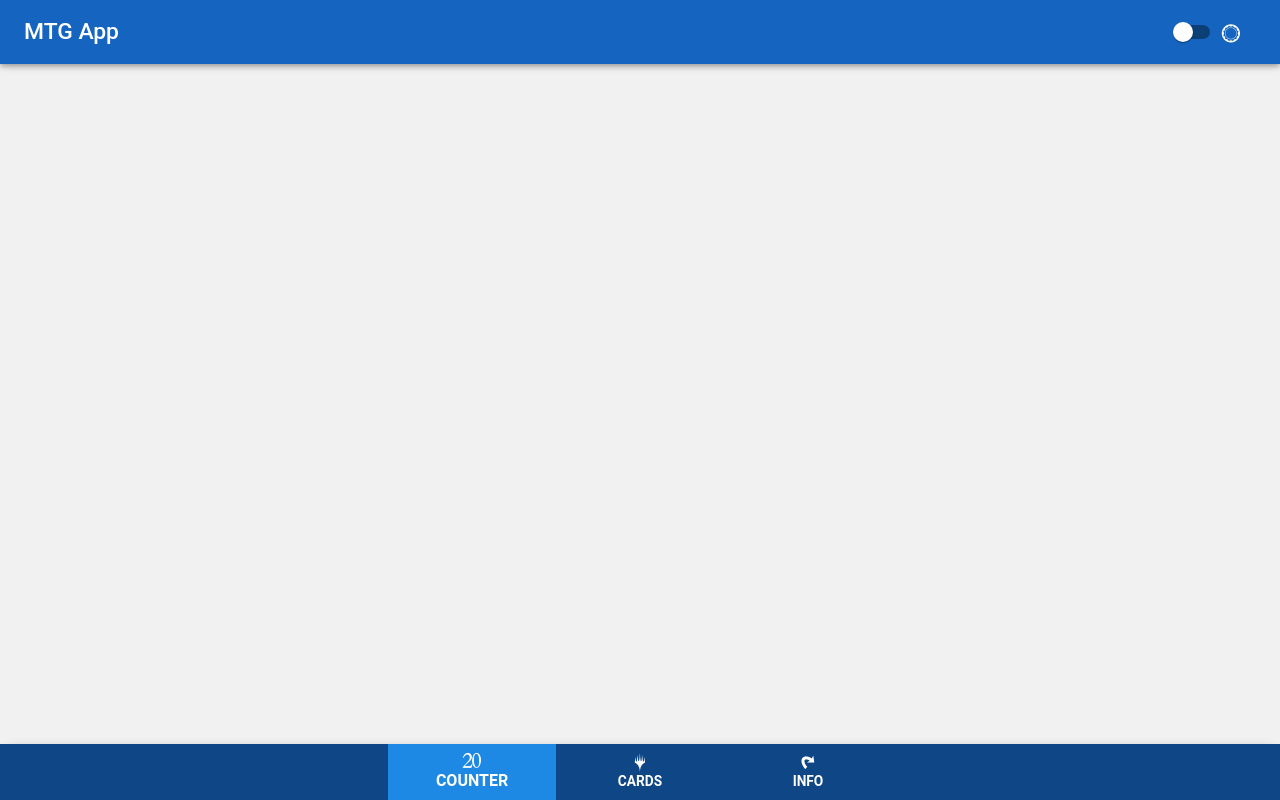
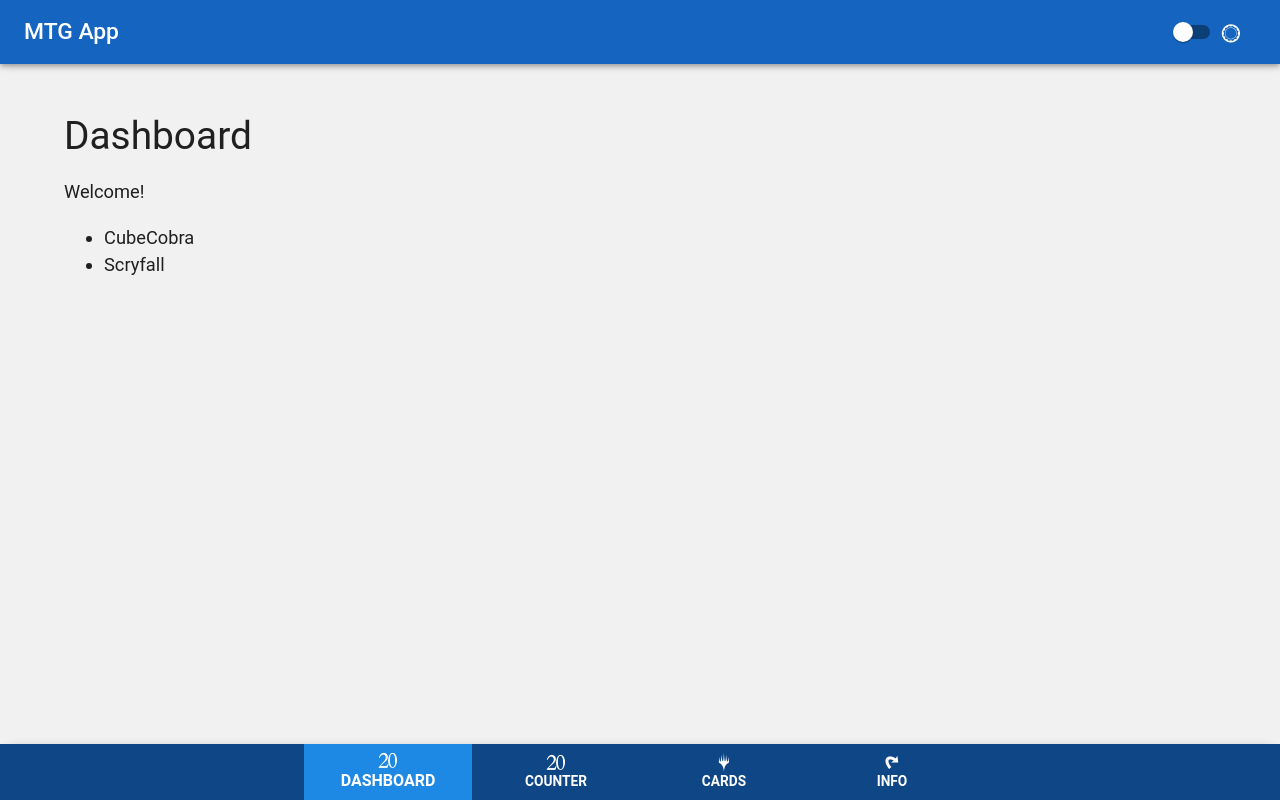
Before and after one commit to AdamJ/my-mtg-app, a React (Vite) app: page /my-mtg-app/dashboard in a window 1280 px wide. Built offline with nearby package versions, Linux system fonts and the light colour scheme; a web font is replaced by a local one.

Commit message:
Add Dashboard component and implement routing, enhance AppLifeCounter layout

```diff
--- a/src/App.jsx
+++ b/src/App.jsx
@@ -3,8 +3,9 @@ import CssBaseline from '@mui/material/CssBaseline';
 import Switch from '@mui/material/Switch';
 import FormGroup from '@mui/material/FormGroup';
 import FormControlLabel from '@mui/material/FormControlLabel';
-import { BrowserRouter as Router, Routes, Route, Link } from 'react-router-dom';
+import { BrowserRouter as Router, Routes, Route, Link, Navigate } from 'react-router-dom';
 import { AppBar, BottomNavigation, BottomNavigationAction, Paper, Container, Toolbar, Typography, Box, Slide } from '@mui/material'; // Import Material UI components
+import Dashboard from './components/Dashboard';
 import AppLifeCounter from './components/AppLifeCounter';
 import CardListCreator from './components/CardListCreator';
 import InformationPage from './components/InformationPage';
@@ -186,6 +187,10 @@ function App() {
             </Slide>
             <Box component="main" sx={{ padding: 2, marginTop: 8 }}> {/* Add some padding around content */}
               <Routes>
+                {/* Redirect to /dashboard */}
+                {/* Remove the <Navigate to> if a redirect is not wanted */}
+                <Route path="/my-mtg-app" element={<Navigate to="/my-mtg-app/dashboard" />} />
+                <Route path="/my-mtg-app/dashboard" element={<Dashboard />} />
                 <Route path="/my-mtg-app/life-counter" element={<AppLifeCounter />} />
                 <Route path="/my-mtg-app/card-list" element={<CardListCreator />} />
                 <Route path="/my-mtg-app/info" element={<InformationPage />} />
@@ -199,6 +204,7 @@ function App() {
                   setValue(newValue);
                 }}
               >
+                <BottomNavigationAction label="Dashboard" icon={<i className="ms ms-20"></i>} component={Link} to="/my-mtg-app/dashboard" />
                 <BottomNavigationAction label="Counter" icon={<i className="ms ms-20"></i>} component={Link} to="/my-mtg-app/life-counter" />
                 <BottomNavigationAction label="Cards" icon={<i className="ms ms-planeswalker"></i>} component={Link} to="/my-mtg-app/card-list" />
                 <BottomNavigationAction label="Info" icon={<i className="ms ms-tap"></i>} component={Link} to="/my-mtg-app/info" />
--- /dev/null
+++ b/src/components/Dashboard.jsx
@@ -0,0 +1,19 @@
+// src/pages/About.jsx  (or src/About.jsx)
+import React from 'react';
+import PageTemplate from './PageTemplate'; // Adjust path if needed
+
+function About() {
+  return (
+    <PageTemplate title="Dashboard"> {/* Set the title */}
+      {/* Add your content here */}
+      <p>Welcome!</p>
+      <ul>
+        <li>CubeCobra</li>
+        <li>Scryfall</li>
+      </ul>
+      {/* More components, text, etc. */}
+    </PageTemplate>
+  );
+}
+
+export default About;
```
Also changed, not shown: src/components/AppLifeCounter.jsx (+0 -9 lines).
